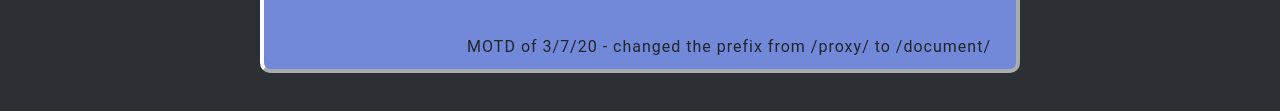
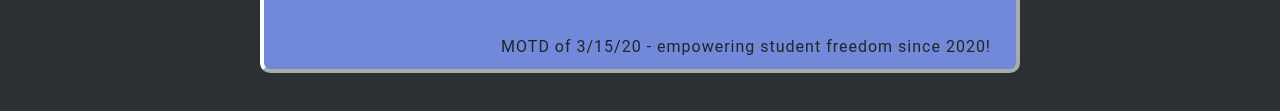
Before and after one commit to bugslol/3v, a website: page public/index.html in a window 1280 px wide. Shown: the part 423-534 px from the top of the page. Drawn offline with nearby package versions, Linux system fonts and the light colour scheme; a script that the page names is missing; a web font is replaced by a local one.

Commit message:
Update index.html

```diff
--- a/public/index.html
+++ b/public/index.html
@@ -277,7 +277,7 @@ a.appendChild(b)})).call(this)
       </div>
 
       <div class="footer">
-        <p>MOTD of 3/7/20 - changed the prefix from /proxy/ to /document/</p>
+        <p>MOTD of 3/15/20 - empowering student freedom since 2020!</p>
       </div>
 
       <script>
```
